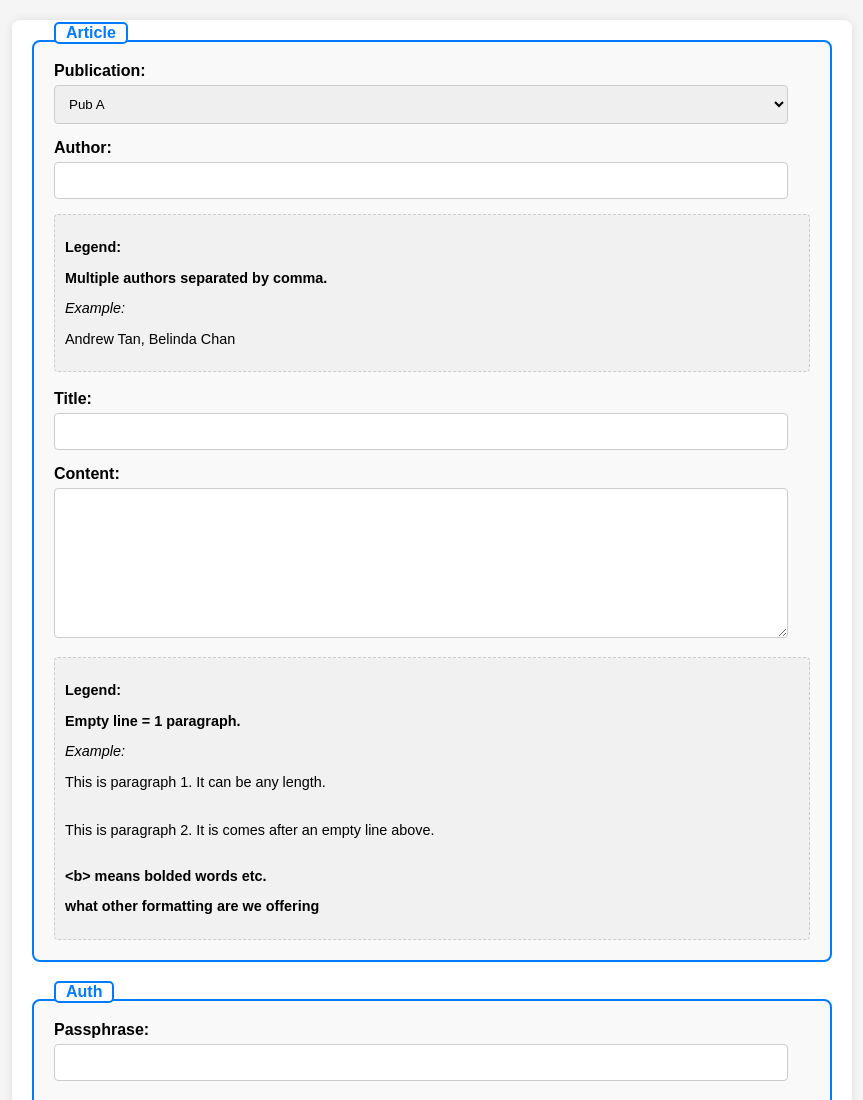
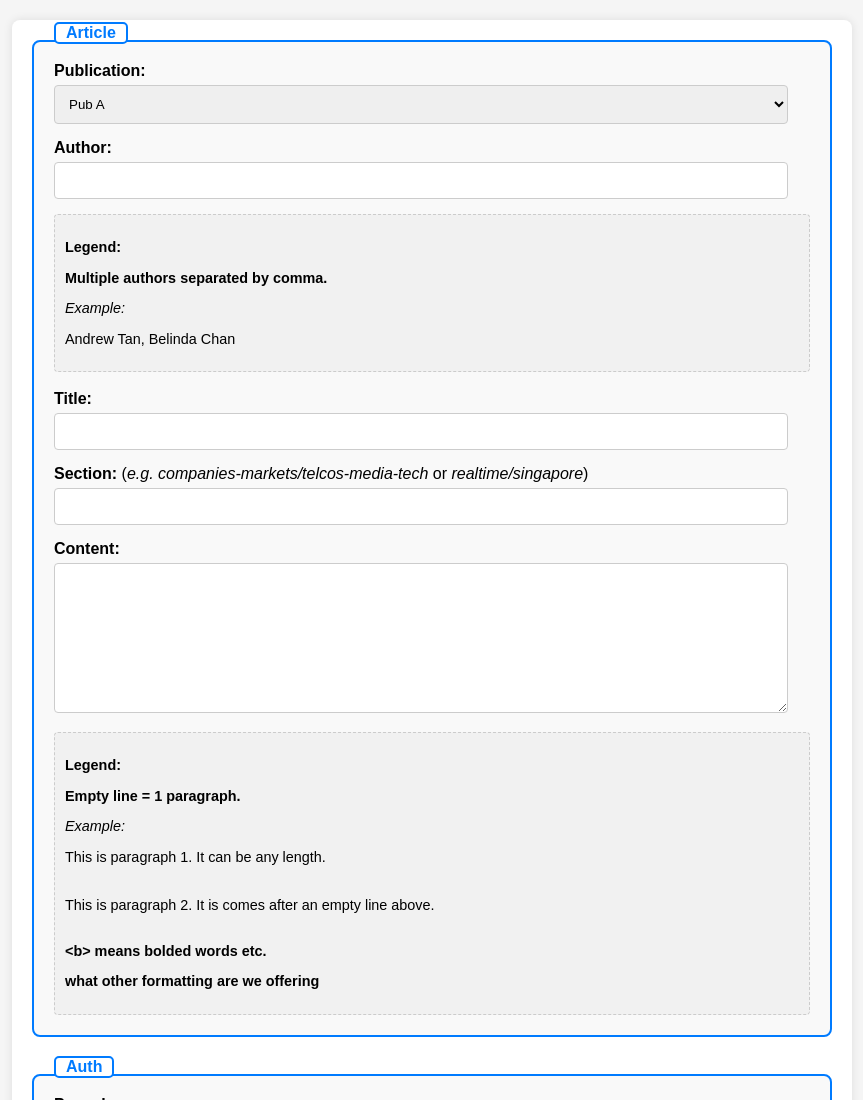
Before and after one commit to tymnicholas/poc-break-glass, a plain HTML site: page index.html in a window 1280 px wide. Shown: the top 1100 px of the page, without its empty margins (208-1071 px from the left). Drawn offline with Linux system fonts and the light colour scheme.

Commit message:
Update index.html

```diff
--- a/index.html
+++ b/index.html
@@ -32,6 +32,10 @@
                 <div class="form-group">
                     <label for="title">Title:</label>
                     <input type="text" id="title" name="title">
+                </div>
+                <div class="form-group">
+                    <label for="author">Section: <span class='notbold'>(<i>e.g. companies-markets/telcos-media-tech</i> or <i>realtime/singapore</i>)</span></label>
+                    <input type="text" id="section" name="section">
                 </div>
                 <div class="form-group">
                     <label for="meatOfForm">Content:</label>
@@ -208,6 +212,9 @@
         .box {
             margin-bottom: 1cm;
         }
+        .notbold {
+            font-weight: normal;
+        }
     </style>
 </body>
 </html>
```
